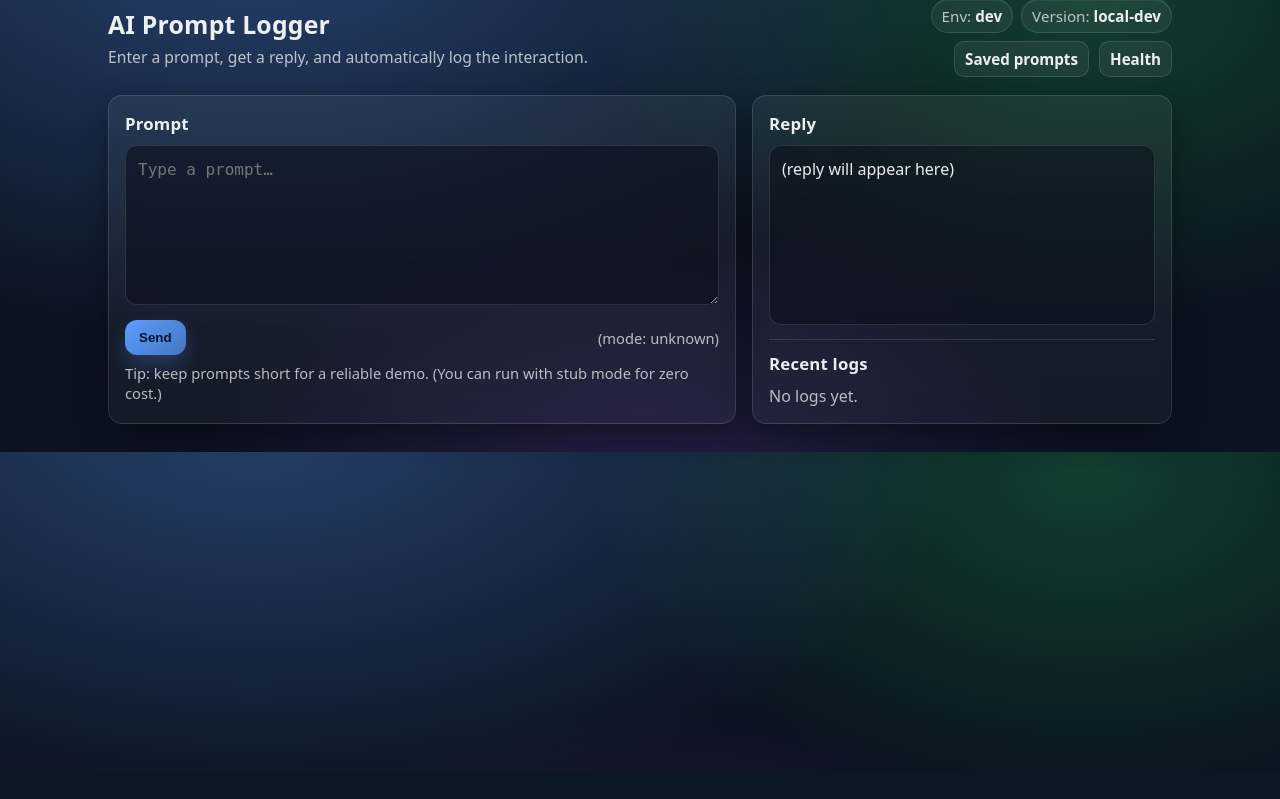
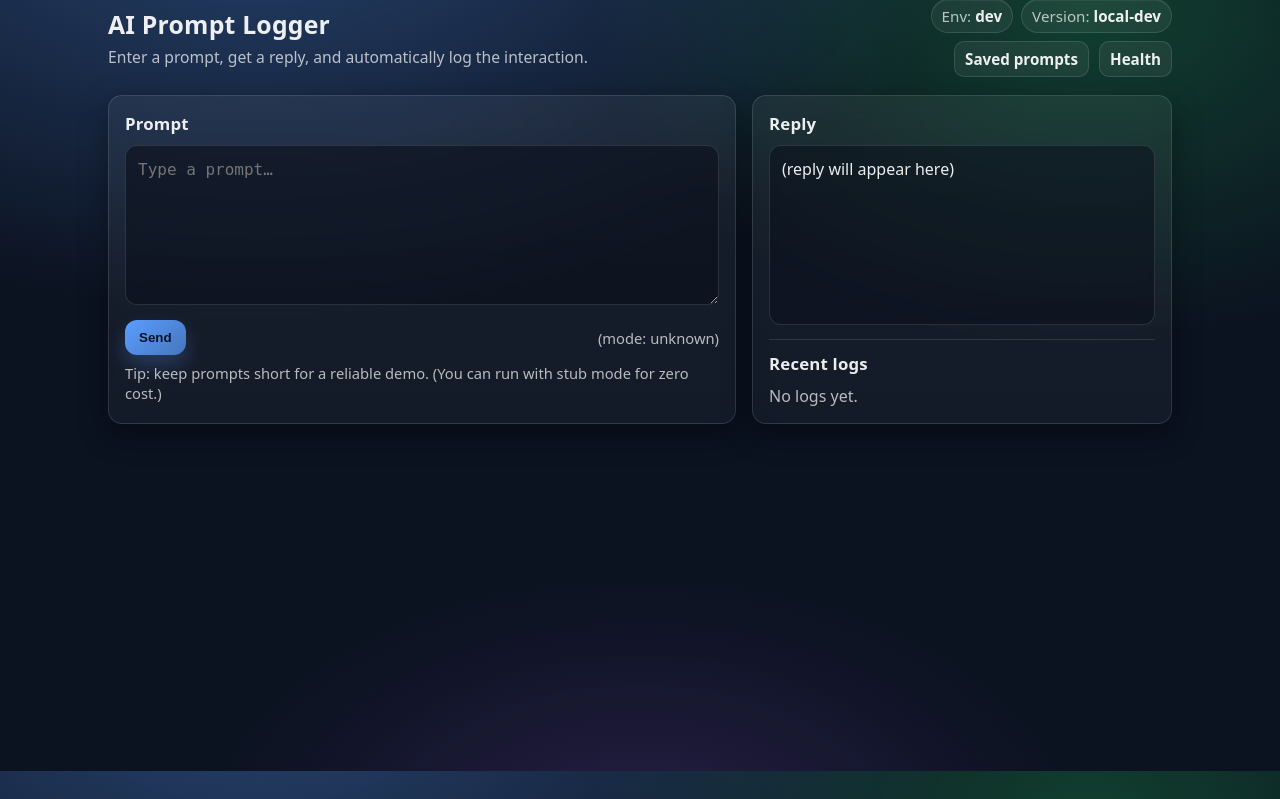
Before and after one commit to Pastapott/ai-prompt-logger, a Flask app: page / in a window 1280 px wide. Shown: the part 29-828 px from the top of the page. Before the commit the page ends 770 px from the top, so only its background shows below. Run offline with Flask 3, Linux system fonts and the light colour scheme; data that the repository does not hold is empty.

Commit message:
Fixing background repeat bug

```diff
--- a/templates/index.html
+++ b/templates/index.html
@@ -24,14 +24,17 @@
 
       body{
         margin:0;
+        min-height: 100vh;
         font-family: system-ui, -apple-system, Segoe UI, Roboto, Arial, sans-serif;
         color: var(--text);
-        background:
+        background-color: var(--bg);
+        background-image:
           radial-gradient(1200px 700px at 20% -10%, rgba(91,157,255,0.35), transparent 60%),
           radial-gradient(900px 600px at 85% 5%, rgba(34,197,94,0.25), transparent 55%),
-          radial-gradient(800px 500px at 50% 110%, rgba(168,85,247,0.18), transparent 55%),
-          var(--bg);
-      }
+          radial-gradient(800px 500px at 50% 110%, rgba(168,85,247,0.18), transparent 55%);
+        background-repeat: no-repeat;
+        background-attachment: fixed;
+}
 
       .wrap{
         max-width: 1100px;
```
Also changed, not shown: templates/prompts.html (+6 -3 lines).
